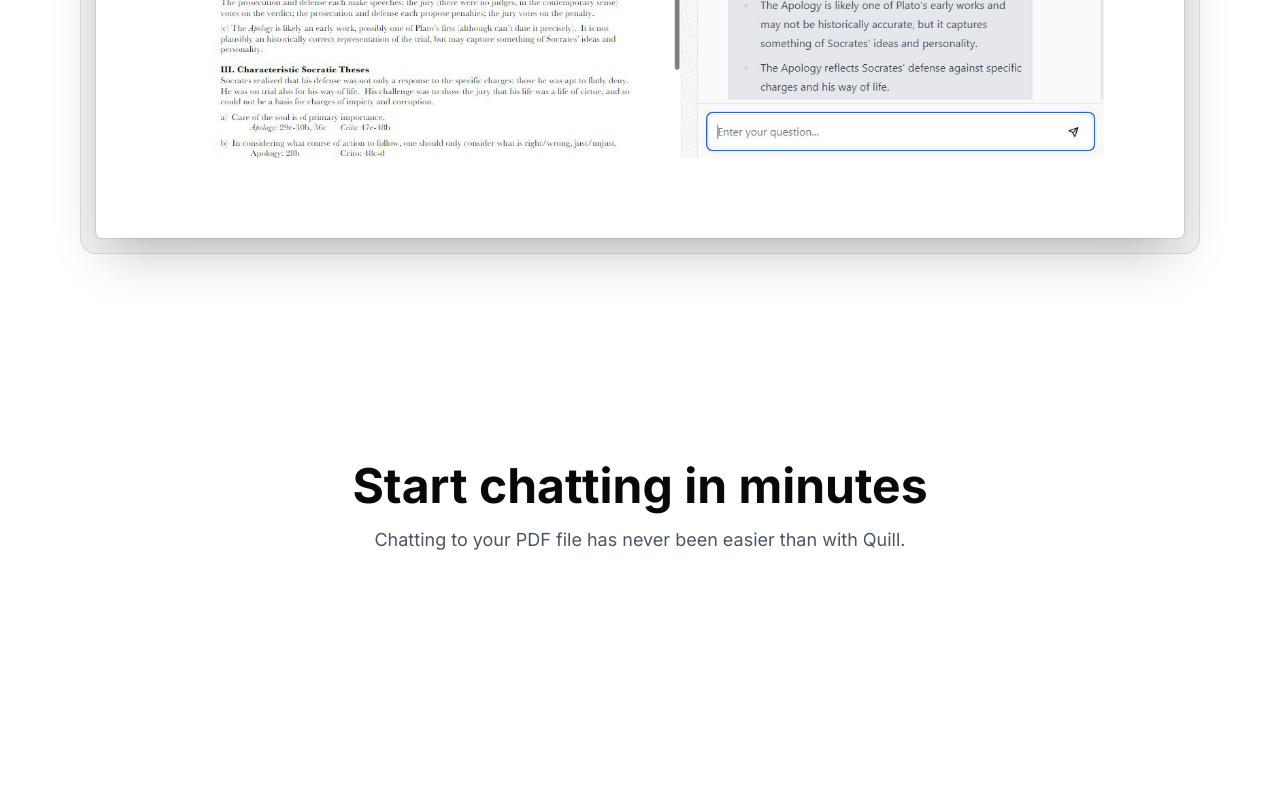
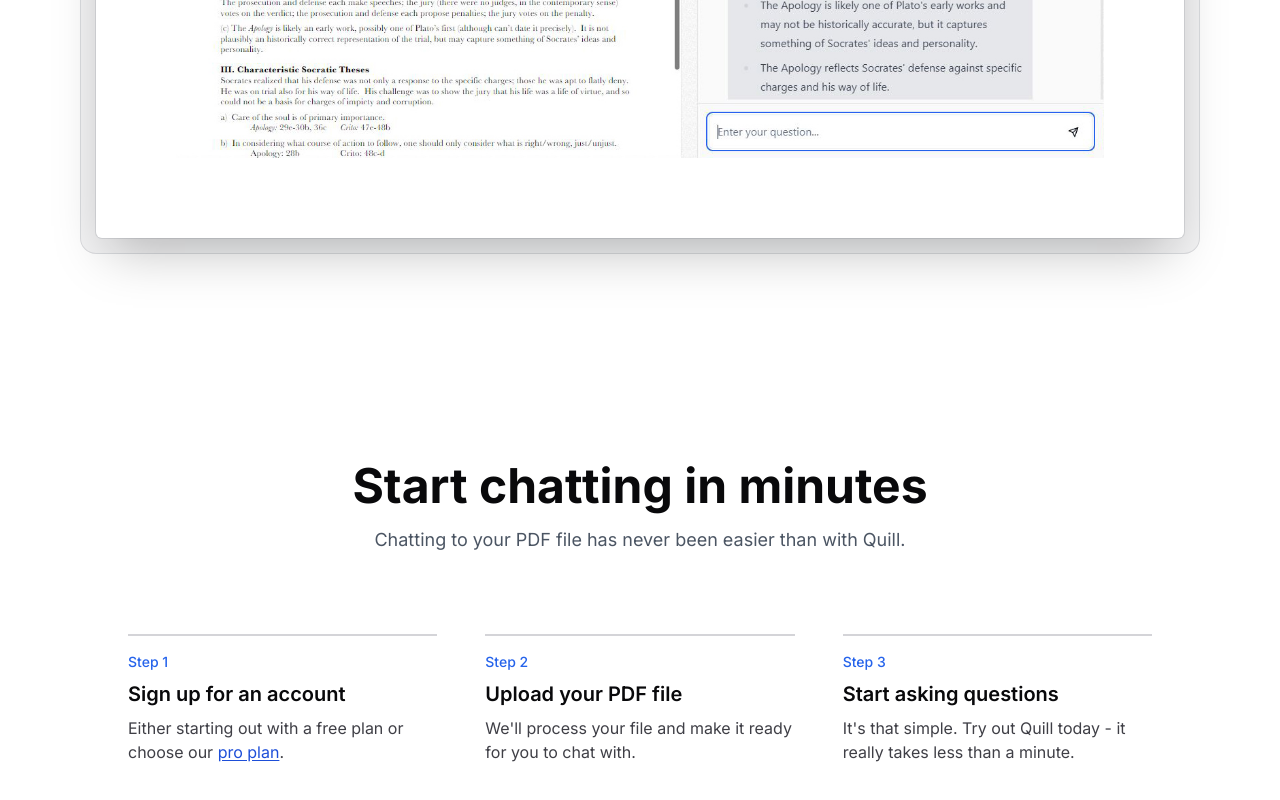
Before and after one commit to Vaibhav-kesarwani/Quill, a Next.js app: page / in a window 1280 px wide. Shown: the part 1105-1905 px from the top of the page. Before the commit the page ends 1787 px from the top, so only its background shows below. Built offline with nearby package versions, Linux system fonts and the light colour scheme.

Commit message:
added the steps to login

```diff
--- a/src/app/page.tsx
+++ b/src/app/page.tsx
@@ -93,7 +93,50 @@ export default function Home() {
           </div>
         </div>
 
-
+        <ol className="my-8 space-y-4 pt-8 md:flex md:space-x-12 md:space-y-0">
+          <li className="md:flex-1">
+            <div className="flex flex-col space-y-2 border-l-4 border-zinc-300 py-2 pl-4 md:border-l-0 md:border-t-2 md:pb-0 md:pl-0 md:pt-4">
+              <span className="text-sm font-medium text-blue-600">Step 1</span>
+              <span className="text-xl font-semibold">
+                Sign up for an account
+              </span>
+              <span className="mt-2 text-zinc-700">
+                Either starting out with a free plan or choose our{" "}
+                <Link
+                  href="/pricing"
+                  className="text-blue-700 underline underline-offset-2"
+                >
+                  pro plan
+                </Link>
+                .
+              </span>
+            </div>
+          </li>
+          <li className="md:flex-1">
+            <div className="flex flex-col space-y-2 border-l-4 border-zinc-300 py-2 pl-4 md:border-l-0 md:border-t-2 md:pb-0 md:pl-0 md:pt-4">
+              <span className="text-sm font-medium text-blue-600">Step 2</span>
+              <span className="text-xl font-semibold">
+                Upload your PDF file
+              </span>
+              <span className="mt-2 text-zinc-700">
+                We&apos;ll process your file and make it ready for you to chat
+                with.
+              </span>
+            </div>
+          </li>
+          <li className="md:flex-1">
+            <div className="flex flex-col space-y-2 border-l-4 border-zinc-300 py-2 pl-4 md:border-l-0 md:border-t-2 md:pb-0 md:pl-0 md:pt-4">
+              <span className="text-sm font-medium text-blue-600">Step 3</span>
+              <span className="text-xl font-semibold">
+                Start asking questions
+              </span>
+              <span className="mt-2 text-zinc-700">
+                It&apos;s that simple. Try out Quill today - it really takes
+                less than a minute.
+              </span>
+            </div>
+          </li>
+        </ol>
       </div>
     </>
   );
```
